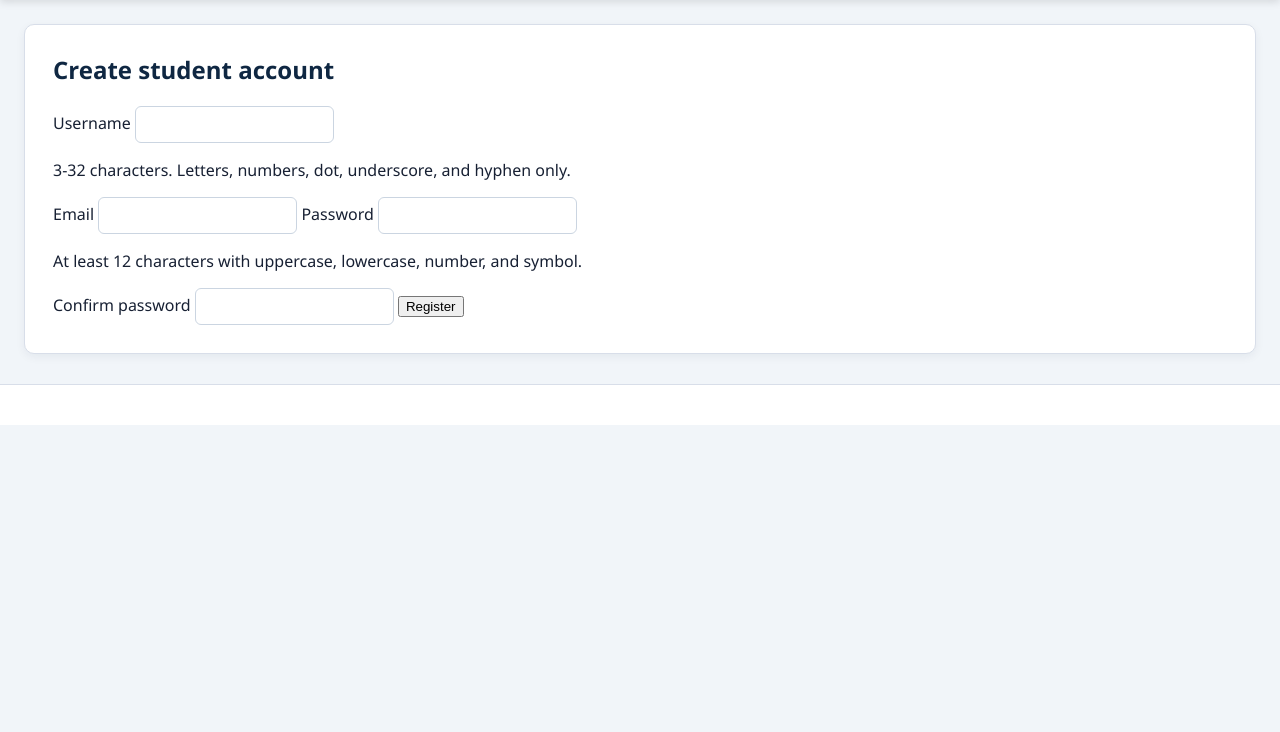
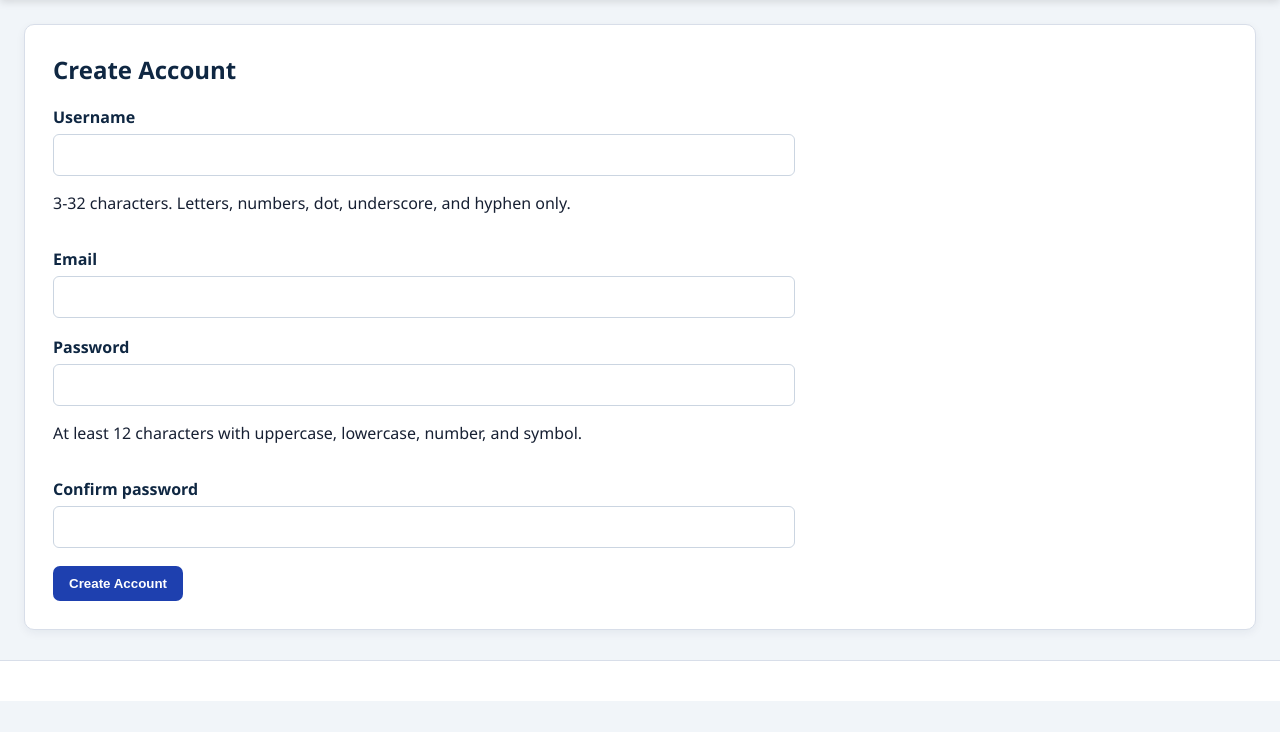
Before and after one commit to teoks/SITsecure2516, a Flask app: page /register in a window 1280 px wide. Shown: the part 68-800 px from the top of the page. Run offline with Flask 3, Linux system fonts and the light colour scheme.

Commit message:
Improve forum UI and security controls

```diff
--- a/app/templates/auth/register.html
+++ b/app/templates/auth/register.html
@@ -1,25 +1,34 @@
 {% extends "base.html" %}
-{% block title %}Register - Secure Student Forum{% endblock %}
+{% block title %}Create Account - Secure Student Forum{% endblock %}
 {% block content %}
 <section class="card narrow">
-    <h1>Create student account</h1>
-    <form method="post" novalidate>
+    <h1>Create Account</h1>
+    <form method="post" class="enterprise-form" novalidate>
         <input type="hidden" name="_csrf_token" value="{{ csrf_token() }}">
+
+        <div class="form-field">
             <label for="username">Username</label>
             <input id="username" name="username" maxlength="32" required value="{{ form.get('username', '') }}">
             <p class="hint">3-32 characters. Letters, numbers, dot, underscore, and hyphen only.</p>
+        </div>
 
+        <div class="form-field">
             <label for="email">Email</label>
             <input id="email" name="email" type="email" maxlength="255" required value="{{ form.get('email', '') }}">
+        </div>
 
+        <div class="form-field">
             <label for="password">Password</label>
             <input id="password" name="password" type="password" minlength="12" required>
             <p class="hint">At least 12 characters with uppercase, lowercase, number, and symbol.</p>
+        </div>
 
+        <div class="form-field">
             <label for="confirm_password">Confirm password</label>
             <input id="confirm_password" name="confirm_password" type="password" minlength="12" required>
+        </div>
 
-        <button type="submit">Register</button>
+        <button type="submit" class="enterprise-button">Create Account</button>
     </form>
 </section>
 {% endblock %}
```
Lines whose indentation alone changed are shown as unchanged.
